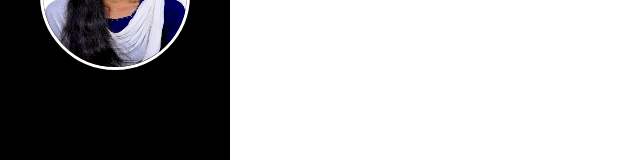
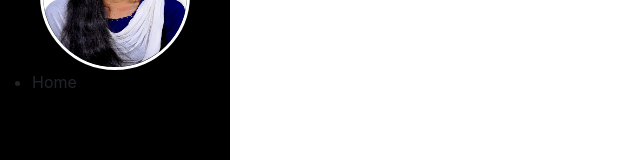
Before and after one commit to Thilagavijayan/Portfolio, a React (Create React App) app in the folder client/: page / in a window 1280 px wide. Shown: the part 176-336 px from the top of the page, without its empty margins (0-640 px from the left). Built offline with nearby package versions, Linux system fonts and the light colour scheme.

Commit message:
Updating Icons

```diff
--- a/client/src/Component/Sidebar/Sidebar.js
+++ b/client/src/Component/Sidebar/Sidebar.js
@@ -33,6 +33,8 @@ const Sidebar = () => {
 
             </p>
         </div>
+        <SidebarList expandSidebar={expandSidebar}/>
+
         <SidebarList/>
 
       </div>
--- a/client/src/Component/Sidebar/SidebarList.js
+++ b/client/src/Component/Sidebar/SidebarList.js
@@ -1,18 +1,29 @@
 import React from 'react'
 import "./SidebarList.css";
 import profilepic from "../../image/image.jpeg"
-const SidebarList = () => {
-  return (
-    <React.Fragment>
+import { FcHome} from "react-icons/fc";
+
+
+const SidebarList = ({expandSidebar}) => {
+    return (
+        <React.Fragment>
+        {expandSidebar ? (
         <div className='navbar-items'>
 
-            <div className='sidebar-profile-pic'>
-                <img src={profilepic} alt="profilepicture"/>
+        <div className='sidebar-profile-pic'>
+        <img src={profilepic} alt="profilepicture"/>
+        </div>
 
-            </div>
+        <ul>
+            <li className='nav-item'>Home</li>
+        </ul>
         </div>
+):(
+    <div></div>
+)}
+
     </React.Fragment>
-  )
-}
+  );
+};
 
 export default SidebarList
```
